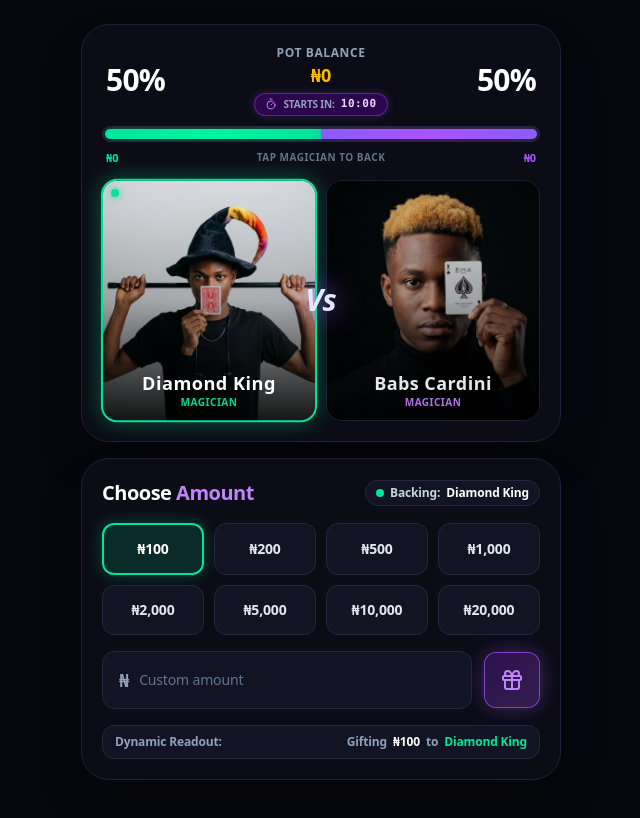
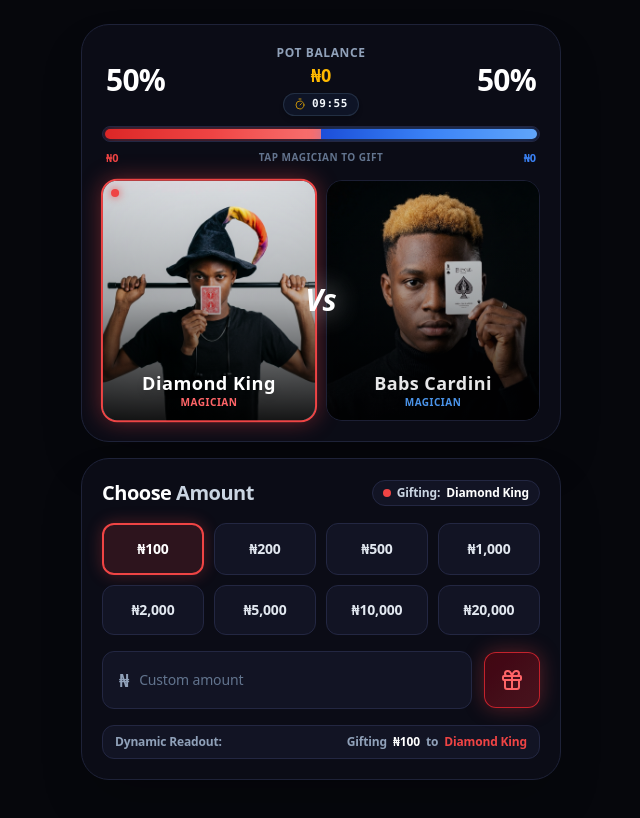
Before and after one commit to Coordinator-hq/001, a React (Vite) app: page / in a window 1280 px wide. Shown: the top 818 px of the page, without its empty margins (319-959 px from the left). Built offline with nearby package versions, Linux system fonts and the light colour scheme.

Commit message:
feat: implement persistent battle timer and update team branding
- Add a 10-minute countdown timer with localStorage persistence
- Update team colors and branding assets
- Configure dev server host and port
- Add CSS animations for improved UI transitions

```diff
--- a/src/App.tsx
+++ b/src/App.tsx
@@ -38,6 +38,9 @@ export default function App() {
             const initial = INITIAL_TEAMS.find((it) => it.id === savedTeam.id);
             return {
               ...savedTeam,
+              primaryColor: initial?.primaryColor || (savedTeam.id === 'diamond_king' ? '#EF4444' : '#3B82F6'),
+              accentColor: initial?.accentColor || (savedTeam.id === 'diamond_king' ? '#F87171' : '#60A5FA'),
+              bgGradient: initial?.bgGradient || (savedTeam.id === 'diamond_king' ? 'from-red-500/20 via-rose-500/10 to-transparent' : 'from-blue-500/25 via-indigo-500/10 to-transparent'),
               logoUrl: initial?.logoUrl || (savedTeam.id === 'diamond_king' ? '/images/diamond_king.jpg' : '/images/babs_cardini.jpg')
             };
           });
@@ -114,7 +117,7 @@ export default function App() {
   const currentSelectedTeam = teams.find((t) => t.id === selectedTeamId);
 
   return (
-    <div className="min-h-screen bg-[#06070c] text-white selection:bg-[#a855f7] selection:text-white p-3 sm:p-6 flex flex-col items-center justify-center">
+    <div className="min-h-screen bg-[#06070c] text-white selection:bg-red-500 selection:text-white p-3 sm:p-6 flex flex-col items-center justify-center">
       <main className="w-full flex justify-center">
         <PvPBattleDashboard
           teams={teams}
--- a/src/components/PvPBattleDashboard.tsx
+++ b/src/components/PvPBattleDashboard.tsx
@@ -1,4 +1,4 @@
-import React, { useState } from 'react';
+import React, { useState, useEffect } from 'react';
 import { Gift, CheckCircle2, Timer } from 'lucide-react';
 import { Team } from '../types/game';
 import { soundManager } from '../utils/audio';
@@ -27,8 +27,43 @@ export const PvPBattleDashboard: React.FC<PvPBattleDashboardProps> = ({
   const diamondKingPct = hasPot ? Math.round((diamondKing.totalBalance / totalPot) * 100) : 50;
   const babsCardiniPct = hasPot ? 100 - diamondKingPct : 50;
 
-  // 10-Minute Battle Timer (Yet to begin: 10:00)
-  const timerDisplay = '10:00';
+  // 10-Minute Battle Countdown Timer (Active & ticking)
+  const [timeLeft, setTimeLeft] = useState<number>(() => {
+    const STORAGE_KEY = 'fanbrawl_battle_timer_end_v1';
+    const saved = localStorage.getItem(STORAGE_KEY);
+    const now = Date.now();
+    if (saved) {
+      const target = parseInt(saved, 10);
+      if (!isNaN(target) && target > now) {
+        return Math.floor((target - now) / 1000);
+      }
+    }
+    const newEnd = now + 10 * 60 * 1000;
+    localStorage.setItem(STORAGE_KEY, newEnd.toString());
+    return 10 * 60;
+  });
+
+  useEffect(() => {
+    const STORAGE_KEY = 'fanbrawl_battle_timer_end_v1';
+    const updateTime = () => {
+      const now = Date.now();
+      let target = parseInt(localStorage.getItem(STORAGE_KEY) || '0', 10);
+      if (!target || target <= now) {
+        target = now + 10 * 60 * 1000;
+        localStorage.setItem(STORAGE_KEY, target.toString());
+      }
+      const remainingSeconds = Math.max(0, Math.floor((target - now) / 1000));
+      setTimeLeft(remainingSeconds);
+    };
+
+    updateTime();
+    const interval = setInterval(updateTime, 1000);
+    return () => clearInterval(interval);
+  }, []);
+
+  const minutes = Math.floor(timeLeft / 60);
+  const seconds = timeLeft % 60;
+  const timerDisplay = `${String(minutes).padStart(2, '0')}:${String(seconds).padStart(2, '0')}`;
 
   // Selected magician to gift to (defaults to Diamond King)
   const [selectedTeamId, setSelectedTeamId] = useState<'diamond_king' | 'babs_cardini'>('diamond_king');
@@ -92,7 +127,7 @@ export const PvPBattleDashboard: React.FC<PvPBattleDashboardProps> = ({
     });
   };
 
-  const activeColor = selectedTeamId === 'diamond_king' ? '#00E599' : '#A855F7';
+  const activeColor = selectedTeamId === 'diamond_king' ? '#EF4444' : '#3B82F6';
 
   return (
     <div className="w-full max-w-[480px] mx-auto space-y-4 font-sans select-none animate-fadeIn pb-6">
@@ -124,13 +159,10 @@ export const PvPBattleDashboard: React.FC<PvPBattleDashboardProps> = ({
               ₦{totalPot.toLocaleString()}
             </span>
 
-            {/* 10-Minute Battle Countdown Timer (Yet to begin) */}
-            <div className="flex items-center gap-1.5 mt-1 text-[11px] font-mono text-purple-300 bg-purple-950/70 border border-purple-500/40 px-2.5 py-0.5 rounded-full shadow-[0_0_10px_rgba(168,85,247,0.25)]">
-              <Timer className="w-3 h-3 text-purple-400" />
-              <span className="text-slate-400 text-[9px] sm:text-[10px] font-sans font-semibold uppercase">
-                STARTS IN:
-              </span>
-              <span className="tabular-nums font-bold tracking-wider text-purple-200">
+            {/* 10-Minute Battle Countdown Timer */}
+            <div className="flex items-center gap-1.5 mt-1 text-[11px] font-mono text-slate-200 bg-slate-900/80 border border-slate-700/60 px-2.5 py-0.5 rounded-full shadow-md">
+              <Timer className="w-3 h-3 text-amber-400 animate-pulse" />
+              <span className="tabular-nums font-bold tracking-wider text-slate-100">
                 {timerDisplay}
               </span>
             </div>
@@ -145,27 +177,27 @@ export const PvPBattleDashboard: React.FC<PvPBattleDashboardProps> = ({
 
         {/* Dynamic Dual-Color Percentage Bar */}
         <div className="w-full h-3.5 sm:h-4 bg-[#141628] rounded-full overflow-hidden flex border border-[#232742] p-0.5 shadow-inner">
-          {/* Diamond King Left Portion (Vibrant Emerald/Neon Green) */}
+          {/* Diamond King Left Portion (Vibrant Red) */}
           <div
-            className="h-full bg-gradient-to-r from-[#00E599] via-[#00f5a0] to-[#00E599] rounded-l-full transition-all duration-700 shadow-[0_0_12px_rgba(0,229,153,0.5)]"
+            className="h-full bg-gradient-to-r from-[#DC2626] via-[#EF4444] to-[#F87171] rounded-l-full transition-all duration-700 shadow-[0_0_12px_rgba(239,68,68,0.5)]"
             style={{ width: `${diamondKingPct}%` }}
           />
-          {/* Babs Cardini Right Portion (Vibrant Violet/Purple) */}
+          {/* Babs Cardini Right Portion (Vibrant Blue) */}
           <div
-            className="h-full bg-gradient-to-r from-[#8B5CF6] via-[#A855F7] to-[#8B5CF6] rounded-r-full transition-all duration-700 shadow-[0_0_12px_rgba(168,85,247,0.5)]"
+            className="h-full bg-gradient-to-r from-[#1D4ED8] via-[#3B82F6] to-[#60A5FA] rounded-r-full transition-all duration-700 shadow-[0_0_12px_rgba(59,130,246,0.5)]"
             style={{ width: `${babsCardiniPct}%` }}
           />
         </div>
 
         {/* Dynamic Live Balance Sub-bar */}
         <div className="flex justify-between items-center text-[11px] font-bold text-slate-400 mt-2 px-1">
-          <span className="text-[#00E599] tabular-nums">
+          <span className="text-[#EF4444] tabular-nums">
             ₦{diamondKing.totalBalance.toLocaleString()}
           </span>
           <span className="text-slate-500 text-[10px] uppercase tracking-wider font-semibold">
-            Tap magician to back
+            Tap magician to gift
           </span>
-          <span className="text-[#A855F7] tabular-nums">
+          <span className="text-[#3B82F6] tabular-nums">
             ₦{babsCardini.totalBalance.toLocaleString()}
           </span>
         </div>
@@ -180,8 +212,8 @@ export const PvPBattleDashboard: React.FC<PvPBattleDashboardProps> = ({
             aria-label="Select Diamond King"
             className={`relative aspect-square sm:aspect-[4/4.5] rounded-2xl overflow-hidden cursor-pointer transition-all duration-200 group text-left border ${
               selectedTeamId === 'diamond_king'
-                ? 'border-2 border-[#00E599] shadow-[0_0_22px_rgba(0,229,153,0.35)] scale-[1.01]'
-                : 'border-[#1e2238] hover:border-[#00E599]/60 opacity-90 hover:opacity-100'
+                ? 'border-2 border-[#EF4444] shadow-[0_0_22px_rgba(239,68,68,0.4)] scale-[1.01]'
+                : 'border-[#1e2238] hover:border-[#EF4444]/60 opacity-90 hover:opacity-100'
             }`}
           >
             <img
@@ -203,20 +235,20 @@ export const PvPBattleDashboard: React.FC<PvPBattleDashboardProps> = ({
               <span className="text-base sm:text-lg font-black text-white tracking-wide drop-shadow-md block leading-tight">
                 Diamond King
               </span>
-              <span className="text-[10px] text-emerald-400 font-bold uppercase tracking-wider block">
+              <span className="text-[10px] text-red-400 font-bold uppercase tracking-wider block">
                 Magician
               </span>
             </div>
 
             {/* Active Glow Indicator */}
             {selectedTeamId === 'diamond_king' && (
-              <div className="absolute top-2 left-2 w-2 h-2 rounded-full bg-[#00E599] shadow-[0_0_8px_#00E599]" />
+              <div className="absolute top-2 left-2 w-2 h-2 rounded-full bg-[#EF4444] shadow-[0_0_8px_#EF4444]" />
             )}
           </button>
 
           {/* Center Stylized "Vs" Badge Overlay */}
           <div className="absolute top-1/2 left-1/2 -translate-x-1/2 -translate-y-1/2 z-20 pointer-events-none flex items-center justify-center">
-            <span className="text-2xl sm:text-3xl font-black italic text-indigo-100 drop-shadow-[0_0_14px_rgba(168,85,247,0.95)]">
+            <span className="text-2xl sm:text-3xl font-black italic text-white drop-shadow-[0_0_14px_rgba(255,255,255,0.7)]">
               Vs
             </span>
           </div>
@@ -228,8 +260,8 @@ export const PvPBattleDashboard: React.FC<PvPBattleDashboardProps> = ({
             aria-label="Select Babs Cardini"
             className={`relative aspect-square sm:aspect-[4/4.5] rounded-2xl overflow-hidden cursor-pointer transition-all duration-200 group text-left border ${
               selectedTeamId === 'babs_cardini'
-                ? 'border-2 border-[#A855F7] shadow-[0_0_22px_rgba(168,85,247,0.35)] scale-[1.01]'
-                : 'border-[#1e2238] hover:border-[#A855F7]/60 opacity-90 hover:opacity-100'
+                ? 'border-2 border-[#3B82F6] shadow-[0_0_22px_rgba(59,130,246,0.4)] scale-[1.01]'
+                : 'border-[#1e2238] hover:border-[#3B82F6]/60 opacity-90 hover:opacity-100'
             }`}
           >
             <img
@@ -251,14 +283,14 @@ export const PvPBattleDashboard: React.FC<PvPBattleDashboardProps> = ({
               <span className="text-base sm:text-lg font-black text-white tracking-wide drop-shadow-md block leading-tight">
                 Babs Cardini
               </span>
-              <span className="text-[10px] text-purple-400 font-bold uppercase tracking-wider block">
+              <span className="text-[10px] text-blue-400 font-bold uppercase tracking-wider block">
                 Magician
               </span>
             </div>
 
             {/* Active Glow Indicator */}
             {selectedTeamId === 'babs_cardini' && (
-              <div className="absolute top-2 right-2 w-2 h-2 rounded-full bg-[#A855F7] shadow-[0_0_8px_#A855F7]" />
+              <div className="absolute top-2 right-2 w-2 h-2 rounded-full bg-[#3B82F6] shadow-[0_0_8px_#3B82F6]" />
             )}
           </button>
 
@@ -271,7 +303,7 @@ export const PvPBattleDashboard: React.FC<PvPBattleDashboardProps> = ({
         {/* Title */}
         <div className="flex items-center justify-between">
           <h2 className="text-lg sm:text-xl font-bold tracking-tight text-white">
-            Choose <span className="text-[#c084fc]">Amount</span>
+            Choose <span className="text-slate-300">Amount</span>
           </h2>
 
           {/* Active target badge */}
@@ -280,7 +312,7 @@ export const PvPBattleDashboard: React.FC<PvPBattleDashboardProps> = ({
               className="w-2 h-2 rounded-full inline-block"
               style={{ backgroundColor: activeColor }}
             />
-            <span className="text-slate-300">Backing:</span>
+            <span className="text-slate-300">Gifting:</span>
             <span className="font-bold text-white">{activeTeam.name}</span>
           </div>
         </div>
@@ -290,10 +322,10 @@ export const PvPBattleDashboard: React.FC<PvPBattleDashboardProps> = ({
           {presetAmounts.map((val) => {
             const isSelected = selectedAmount === val && customAmount === '';
 
-            // Selected button border/glow matches the active magician's color (emerald or purple)
+            // Selected button border/glow matches the active magician's color (red or blue)
             const activeStyle = selectedTeamId === 'diamond_king'
-              ? 'border-2 border-[#00E599] text-white bg-[#00E599]/15 shadow-[0_0_16px_rgba(0,229,153,0.3)]'
-              : 'border-2 border-[#A855F7] text-white bg-[#A855F7]/15 shadow-[0_0_16px_rgba(168,85,247,0.3)]';
+              ? 'border-2 border-[#EF4444] text-white bg-[#EF4444]/15 shadow-[0_0_16px_rgba(239,68,68,0.3)]'
+              : 'border-2 border-[#3B82F6] text-white bg-[#3B82F6]/15 shadow-[0_0_16px_rgba(59,130,246,0.3)]';
 
             return (
               <button
@@ -316,7 +348,12 @@ export const PvPBattleDashboard: React.FC<PvPBattleDashboardProps> = ({
         <div className="flex items-center gap-2.5 sm:gap-3">
 
           {/* Custom Amount Input with Double-Stroked Naira Symbol */}
-          <div className="flex-1 relative flex items-center bg-[#121424] border border-[#232742] focus-within:border-[#A855F7] rounded-xl px-3.5 sm:px-4 py-3 sm:py-3.5 transition-all">
+          <div
+            className="flex-1 relative flex items-center bg-[#121424] border border-[#232742] rounded-xl px-3.5 sm:px-4 py-3 sm:py-3.5 transition-all"
+            style={{
+              borderColor: customAmount ? activeColor : undefined
+            }}
+          >
             <span className="text-slate-400 font-black text-base sm:text-lg select-none">
               ₦
             </span>
@@ -335,9 +372,17 @@ export const PvPBattleDashboard: React.FC<PvPBattleDashboardProps> = ({
             disabled={isProcessing}
             onClick={handlePay}
             aria-label={`Gift ₦${selectedAmount.toLocaleString()} to ${activeTeam.name}`}
-            className="w-13 h-13 sm:w-14 sm:h-14 rounded-xl border border-[#A855F7]/70 bg-gradient-to-br from-[#7e22ce]/30 to-[#a855f7]/25 hover:from-[#7e22ce]/50 hover:to-[#a855f7]/40 shadow-[0_0_20px_rgba(168,85,247,0.35)] flex items-center justify-center shrink-0 cursor-pointer active:scale-95 transition-all disabled:opacity-50"
+            className={`w-13 h-13 sm:w-14 sm:h-14 rounded-xl border flex items-center justify-center shrink-0 cursor-pointer active:scale-95 transition-all disabled:opacity-50 ${
+              selectedTeamId === 'diamond_king'
+                ? 'border-red-500/70 bg-gradient-to-br from-red-700/30 to-red-500/25 hover:from-red-700/50 hover:to-red-500/40 shadow-[0_0_20px_rgba(239,68,68,0.35)]'
+                : 'border-blue-500/70 bg-gradient-to-br from-blue-700/30 to-blue-500/25 hover:from-blue-700/50 hover:to-blue-500/40 shadow-[0_0_20px_rgba(59,130,246,0.35)]'
+            }`}
           >
-            <Gift className="w-5 h-5 sm:w-6 sm:h-6 text-[#c084fc]" />
+            <Gift
+              className={`w-5 h-5 sm:w-6 sm:h-6 ${
+                selectedTeamId === 'diamond_king' ? 'text-red-400' : 'text-blue-400'
+              }`}
+            />
           </button>
         </div>
 
--- a/src/data/initialLeagueData.ts
+++ b/src/data/initialLeagueData.ts
@@ -11,9 +11,9 @@ export const INITIAL_TEAMS: Team[] = [
     id: 'diamond_king',
     name: 'Diamond King',
     tag: 'DK',
-    primaryColor: '#00E599',
-    accentColor: '#34D399',
-    bgGradient: 'from-emerald-500/20 via-teal-500/10 to-transparent',
+    primaryColor: '#EF4444',
+    accentColor: '#F87171',
+    bgGradient: 'from-red-500/20 via-rose-500/10 to-transparent',
     logoUrl: diamondKingImg || '/images/diamond_king.jpg',
     totalBalance: 0,
     previousRank: 1,
@@ -29,9 +29,9 @@ export const INITIAL_TEAMS: Team[] = [
     id: 'babs_cardini',
     name: 'Babs Cardini',
     tag: 'BABS',
-    primaryColor: '#A855F7',
-    accentColor: '#C084FC',
-    bgGradient: 'from-purple-500/25 via-violet-500/10 to-transparent',
+    primaryColor: '#3B82F6',
+    accentColor: '#60A5FA',
+    bgGradient: 'from-blue-500/25 via-indigo-500/10 to-transparent',
     logoUrl: babsCardiniImg || '/images/babs_cardini.jpg',
     totalBalance: 0,
     previousRank: 2,
--- a/vite.config.ts
+++ b/vite.config.ts
@@ -12,6 +12,8 @@ export default defineConfig(() => {
       },
     },
     server: {
+      host: '0.0.0.0',
+      port: 3000,
       // HMR is disabled in AI Studio via DISABLE_HMR env var.
       // Do not modify—file watching is disabled to prevent flickering during agent edits.
       hmr: process.env.DISABLE_HMR !== 'true',
```
Also changed, not shown: src/index.css (+34 -0 lines), 1 other file (tests, documents, lock files or other folders).
